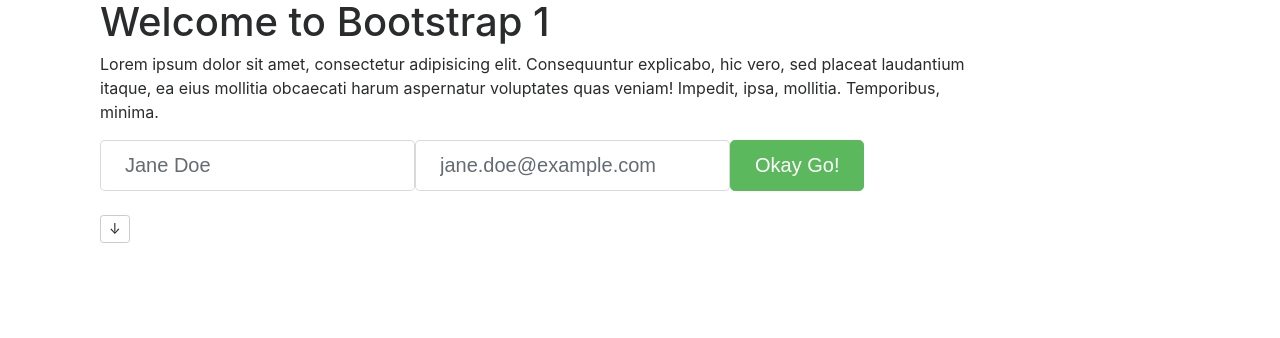
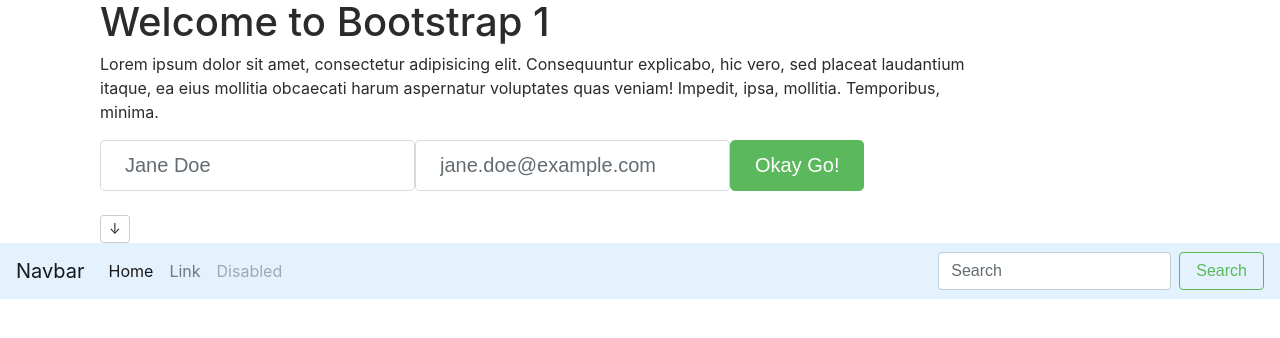
Before and after one commit to rach17/bootstrap4, a plain HTML site: page index.html in a window 1280 px wide. Drawn offline with nearby package versions, Linux system fonts and the light colour scheme; a script that the page names is missing.

Commit message:
added nav bar

```diff
--- a/index.html
+++ b/index.html
@@ -38,6 +38,31 @@
         </div>
     </section>
 
+    <nav class="navbar navbar-toggleable-md navbar-light bg-light" style="background-color: #e3f2fd;">
+        <button class="navbar-toggler navbar-toggler-right" type="button" data-toggle="collapse" data-target="#navbarSupportedContent" aria-controls="navbarSupportedContent" aria-expanded="false" aria-label="Toggle navigation">
+            <span class="navbar-toggler-icon"></span>
+        </button>
+        <a class="navbar-brand" href="#">Navbar</a>
+
+        <div class="collapse navbar-collapse" id="navbarSupportedContent">
+            <ul class="navbar-nav mr-auto">
+                <li class="nav-item active">
+                    <a class="nav-link" href="#">Home <span class="sr-only">(current)</span></a>
+                </li>
+                <li class="nav-item">
+                    <a class="nav-link" href="#">Link</a>
+                </li>
+                <li class="nav-item">
+                    <a class="nav-link disabled" href="#">Disabled</a>
+                </li>
+            </ul>
+            <form class="form-inline my-2 my-lg-0">
+                <input class="form-control mr-sm-2" type="text" placeholder="Search">
+                <button class="btn btn-outline-success my-2 my-sm-0" type="submit">Search</button>
+            </form>
+        </div>
+    </nav>
+
     <!-- jQuery first, then Tether, then Bootstrap JS. -->
     <script src="https://code.jquery.com/jquery-3.1.1.slim.min.js" integrity="sha384-A7FZj7v+d/sdmMqp/nOQwliLvUsJfDHW+k9Omg/a/EheAdgtzNs3hpfag6Ed950n" crossorigin="anonymous"></script>
     <script src="https://cdnjs.cloudflare.com/ajax/libs/tether/1.4.0/js/tether.min.js" integrity="sha384-DztdAPBWPRXSA/3eYEEUWrWCy7G5KFbe8fFjk5JAIxUYHKkDx6Qin1DkWx51bBrb" crossorigin="anonymous"></script>
```
